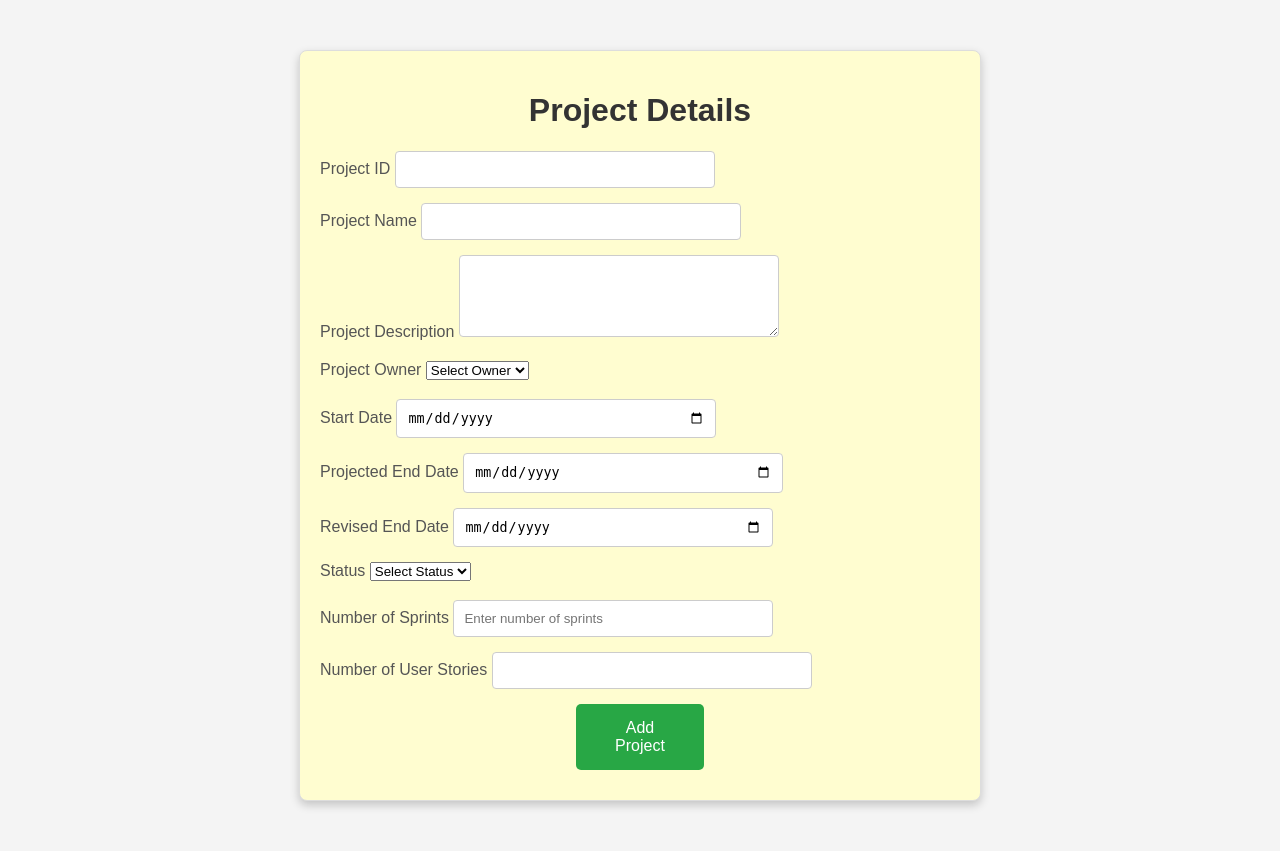
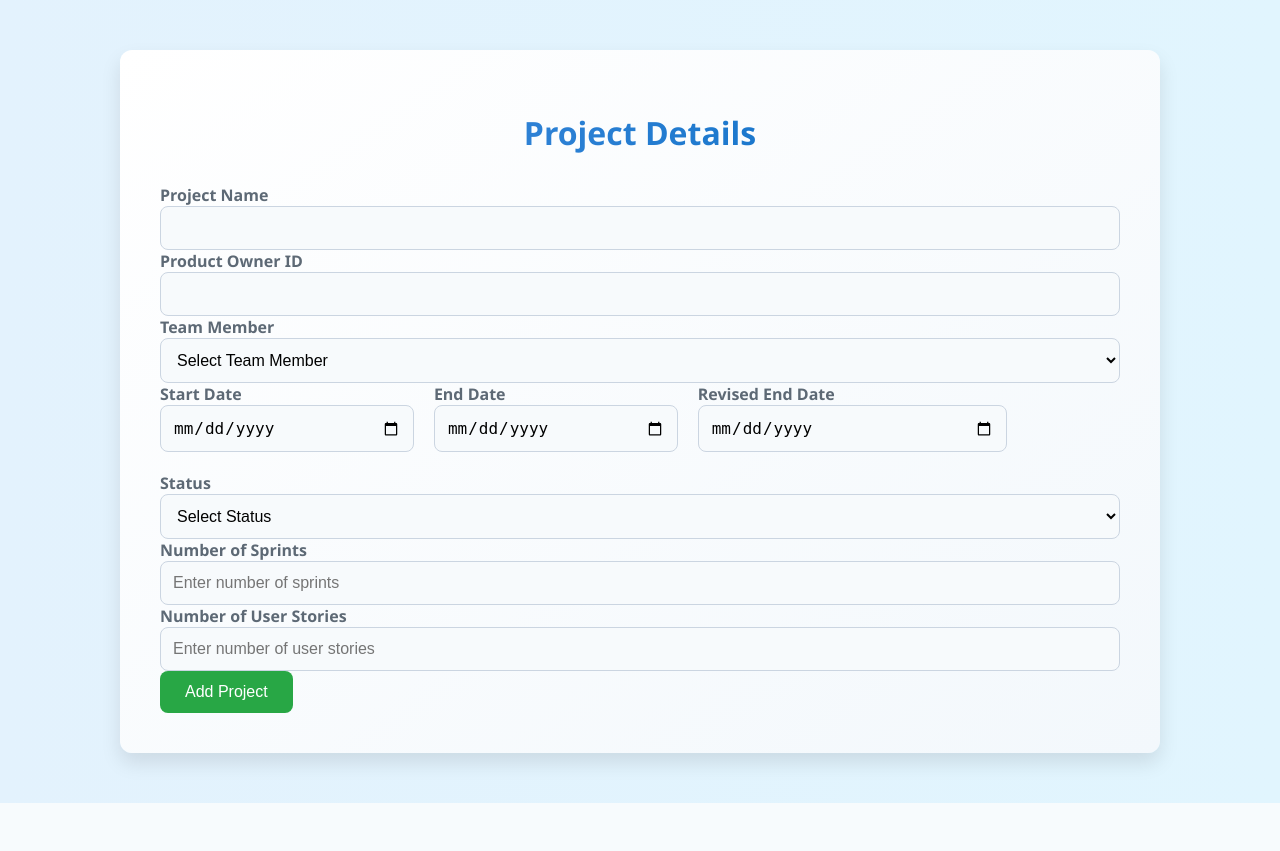
Before and after one commit to SAI-EASWAR/Team02, a Flask app: page /new_project in a window 1280 px wide. After the commit the page ends 803 px from the top, so only its background shows below. Run offline with Flask 3, Linux system fonts and the light colour scheme.

Commit message:
Initial commit

```diff
--- a/database/models.py
+++ b/database/models.py
@@ -4,14 +4,15 @@
 
 class Sprint(db.Model):
     __tablename__ = 'sprints'
-    sprint_id = db.Column(db.Integer, primary_key=True)
+    #sprint_id = db.Column(db.Integer, primary_key=True)
+    sprint_id = db.Column(db.Integer, primary_key=True, autoincrement=True)
     start_date = db.Column(db.Date, nullable=False)
     end_date = db.Column(db.Date, nullable=False)
     project_id = db.Column(db.Integer, db.ForeignKey('projects.project_id'), nullable=False)
 
 class UserStory(db.Model):
     __tablename__ = 'user_stories'
-    story_id = db.Column(db.Integer, primary_key=True)
+    story_id = db.Column(db.Integer, primary_key=True, autoincrement=True)
     title = db.Column(db.String(200), nullable=False)
     efforts = db.Column(db.Integer, nullable=True)
     project_id = db.Column(db.Integer, db.ForeignKey('projects.project_id'), nullable=False)
--- a/templates/form.html
+++ b/templates/form.html
@@ -6,81 +6,120 @@
     <title>Project Details Form</title>
     <style>
         body {
-            font-family: Arial, sans-serif;
-            background-color: #f4f4f4;
+            background: linear-gradient(to right, #e3f2fd, #e1f5fe);
+            font-family: 'Segoe UI', Tahoma, Geneva, Verdana, sans-serif;
             margin: 0;
             padding: 0;
         }
 
+        /* Form Container */
         .form-container {
-            width: 50%;
+            width: 75%;
             margin: 50px auto;
-            background-color: #fffdd0; /* Cream color */
+            background: linear-gradient(145deg, #ffffff, #f3f8fc);
+            border-radius: 12px;
+            padding: 40px;
+            box-shadow: 0 10px 20px rgba(0, 0, 0, 0.1);
+        }
+
+        /* Form Header */
+        h1 {
+            background: linear-gradient(90deg, #4a90e2, #0069c0);
+            -webkit-background-clip: text;
+            -webkit-text-fill-color: transparent;
+            font-size: 2rem;
+            margin-bottom: 30px;
+            text-align: center;
+            font-weight: 700;
+        }
+
+        /* Labels */
+        label {
+            color: #5d6975;
+            font-weight: bold;
+            font-size: 1rem;
+        }
+
+        /* Input Fields */
+        input[type="text"], input[type="date"], input[type="number"], select, textarea {
+            border: 1px solid #cbd5e1;
+            border-radius: 8px;
+            padding: 12px;
+            width: 100%;
+            box-sizing: border-box;
+            font-size: 1rem;
+            background-color: #f7fafc;
+            transition: all 0.3s ease;
+        }
+
+        /* Input Fields Focus */
+        input[type="text"]:focus, input[type="date"]:focus, select:focus, textarea:focus {
+            border-color: #4a90e2;
+            background-color: #ffffff;
+            box-shadow: 0 0 8px rgba(74, 144, 226, 0.6);
+            outline: none;
+        }
+
+        /* Dynamic Section Background */
+        .sprint-fields > div, .user-story-fields > div {
+            background-color: #eef5fc;
+            border: 1px solid #d4e5f4;
             padding: 20px;
             border-radius: 8px;
-            box-shadow: 0 4px 10px rgba(0, 0, 0, 0.2); /* Add shadow for the box effect */
-            border: 1px solid #ddd; /* Optional border for clarity */
+            margin-bottom: 16px;
+            box-shadow: 0 2px 5px rgba(0, 0, 0, 0.05);
         }
 
-        h1 {
-            text-align: center;
-            color: #333;
+        /* Buttons */
+        button {
+            font-size: 1rem;
+            border-radius: 8px;
+            padding: 12px 25px;
+            cursor: pointer;
+            border: none;
+            transition: all 0.3s ease;
         }
 
-        .form-group {
-            margin-bottom: 15px;
+        button.save {
+            background-color: #28a745;
+            color: white;
         }
 
-        label {
-            display: inline-block;
-            margin-bottom: 5px;
-            color: #555;
+        button.save:hover {
+            background-color: #218838;
         }
 
-        input[type="text"],
-        input[type="number"],
-        input[type="date"],
-        textarea {
-            width: 50%;
-            padding: 10px;
-            border: 1px solid #ccc;
-            border-radius: 4px;
-            box-sizing: border-box;
+        button.cancel {
+            background-color: #dc3545;
+            color: white;
         }
 
-        textarea {
-            resize: vertical;
+        button.cancel:hover {
+            background-color: #c82333;
         }
 
-        button {
-            display: block;
-            margin: 10px auto;
-            padding: 15px 25px; /* Increased padding for a larger button */
-            background-color: #28a745;
+        button.add {
+            background-color: #007bff;
             color: white;
-            border: none;
-            border-radius: 5px;
-            cursor: pointer;
-            width: 20%; /* Increased width for a larger button */
-            font-size: 16px; /* Increased font size for better visibility */
         }
 
-        button:hover {
-            background-color: #4cae4c;
+        button.add:hover {
+            background-color: #0056b3;
         }
 
+        /* Flexbox Layout for Sprint and User Story Fields */
         .sprint-dropdown, .user-story-fields {
             display: flex;
-            align-items: center;
-            margin-bottom: 10px;
+            flex-wrap: wrap;
+            gap: 20px;
         }
 
-        .sprint-dropdown label, .user-story-fields label {
-            margin-right: 10px;
-        }
-
-        .sprint-dropdown input, .user-story-fields input {
-            margin-right: 20px;
+        /* Form Row Layout */
+        .form-row {
+            display: flex;
+            gap: 20px;
+            margin-bottom: 20px;
+            flex-wrap: wrap;
         }
     </style>
 </head>
@@ -89,37 +128,40 @@
     <h1>Project Details</h1>
     <form action="/create_project" method="POST">
         <div class="form-group">
-            <label for="project_id">Project ID</label>
-            <input type="text" id="project_id" name="project_id" required>
-        </div>
-        <div class="form-group">
             <label for="project_name">Project Name</label>
             <input type="text" id="project_name" name="project_name" required>
         </div>
+
         <div class="form-group">
-            <label for="project_description">Project Description</label>
-            <textarea id="project_description" name="project_description" rows="4" required></textarea>
+            <label for="product_owner_id">Product Owner ID</label>
+            <input type="text" id="product_owner_id" name="product_owner_id" required>
         </div>
+
         <div class="form-group">
-            <label for="project_owner">Project Owner</label>
-            <select id="project_owner" name="project_owner" required>
-                <option value="">Select Owner</option>
-                <option value="Owner1">Owner1</option>
-                <option value="Owner2">Owner2</option>
+            <label for="team_member">Team Member</label>
+            <select id="team_member" name="team_member" required>
+                <option value="">Select Team Member</option>
+                {% for member in team_members %}
+                <option value="{{ member.id }}">{{ member.name }} ({{ member.profession }})</option>
+                {% endfor %}
             </select>
         </div>
+
+        <div class="form-row">
             <div class="form-group">
                 <label for="start_date">Start Date</label>
                 <input type="date" id="start_date" name="start_date" required>
             </div>
             <div class="form-group">
-            <label for="end_date">Projected End Date</label>
+                <label for="end_date">End Date</label>
                 <input type="date" id="end_date" name="end_date" required>
             </div>
             <div class="form-group">
                 <label for="revised_end_date">Revised End Date</label>
                 <input type="date" id="revised_end_date" name="revised_end_date">
             </div>
+        </div>
+
         <div class="form-group">
             <label for="status">Status</label>
             <select id="status" name="status" required>
@@ -129,17 +171,20 @@
                 <option value="Completed">Completed</option>
             </select>
         </div>
+
         <div class="form-group">
             <label for="sprintCount">Number of Sprints</label>
-            <input type="number" id="sprintCount" name="sprintCount" placeholder="Enter number of sprints" min="1">
+            <input type="number" id="sprintCount" name="sprintCount" placeholder="Enter number of sprints" min="1" oninput="generateSprintFields()">
             <div id="sprintFields" class="sprint-fields"></div>
         </div>
+
         <div class="form-group">
             <label for="user_stories">Number of User Stories</label>
-            <input type="number" id="user_stories" name="user_stories" required>
-            <div id="userStoryFields"></div>
+            <input type="number" id="user_stories" name="user_stories" placeholder="Enter number of user stories" min="1" oninput="generateUserStoryFields()">
+            <div id="userStoryFields" class="user-story-fields"></div>
         </div>
-        <button type="submit" class="btn-submit">Add Project</button>
+
+        <button type="submit" class="save">Add Project</button>
     </form>
 </div>
 
@@ -152,34 +197,28 @@
             for (let i = 1; i <= sprintCount; i++) {
                 const sprintDiv = document.createElement('div');
                 sprintDiv.className = 'sprint-dropdown';
+                sprintDiv.id = `sprint_${i}`;
 
-            const sprintIdLabel = document.createElement('label');
-            sprintIdLabel.textContent = `Sprint ${i} ID: `;
-            sprintDiv.appendChild(sprintIdLabel);
-
-            const sprintIdInput = document.createElement('input');
-            sprintIdInput.type = 'text';
-            sprintIdInput.name = `sprint_${i}_id`;
-            sprintDiv.appendChild(sprintIdInput);
-
-            const startDateLabel = document.createElement('label');
-            startDateLabel.textContent = `Start Date: `;
-            sprintDiv.appendChild(startDateLabel);
-
-            const startDateInput = document.createElement('input');
-            startDateInput.type = 'date';
-            startDateInput.name = `sprint_${i}_start_date`;
-            sprintDiv.appendChild(startDateInput);
-
-            const endDateLabel = document.createElement('label');
-            endDateLabel.textContent = `End Date: `;
-            sprintDiv.appendChild(endDateLabel);
-
-            const endDateInput = document.createElement('input');
-            endDateInput.type = 'date';
-            endDateInput.name = `sprint_${i}_end_date`;
-            sprintDiv.appendChild(endDateInput);
-
+                sprintDiv.innerHTML = `
+                    <p><strong>Sprint ${i}</strong></p>
+                    <div style="flex: 1;">
+                        <label>Start Date:</label>
+                        <input type="date" name="sprint_${i}_start_date" required>
+                    </div>
+                    <div style="flex: 1;">
+                        <label>End Date:</label>
+                        <input type="date" name="sprint_${i}_end_date" required>
+                    </div>
+                    <div style="flex: 1;">
+                        <label>Sprint Status:</label>
+                        <select name="sprint_${i}_status" required>
+                            <option value="">Select Status</option>
+                            <option value="Completed">Completed</option>
+                            <option value="Pending">Pending</option>
+                            <option value="Ongoing">Ongoing</option>
+                        </select>
+                    </div>
+                `;
                 sprintFieldsContainer.appendChild(sprintDiv);
             }
         }
@@ -193,39 +232,45 @@
                 const storyDiv = document.createElement('div');
                 storyDiv.className = 'user-story-fields';
 
-            const storyIdLabel = document.createElement('label');
-            storyIdLabel.textContent = `Story ${i} ID: `;
-            storyDiv.appendChild(storyIdLabel);
-
-            const storyIdInput = document.createElement('input');
-            storyIdInput.type = 'text';
-            storyIdInput.name = `story_${i}_id`;
-            storyDiv.appendChild(storyIdInput);
-
-            const storyLabel = document.createElement('label');
-            storyLabel.textContent = `Title: `;
-            storyDiv.appendChild(storyLabel);
-
-            const storyInput = document.createElement('input');
-            storyInput.type = 'text';
-            storyInput.name = `story_${i}_title`;
-            storyDiv.appendChild(storyInput);
-
-            const effortsLabel = document.createElement('label');
-            effortsLabel.textContent = `Efforts: `;
-            storyDiv.appendChild(effortsLabel);
-
-            const effortsInput = document.createElement('input');
-            effortsInput.type = 'text';
-            effortsInput.name = `story_${i}_efforts`;
-            storyDiv.appendChild(effortsInput);
-
+                storyDiv.innerHTML = `
+                    <div class="user-story-number"><strong>User Story ${i}</strong></div>
+                    <div class="user-story-content">
+                        <div>
+                            <label>Title:</label>
+                            <input type="text" name="story_${i}_title" required>
+                        </div>
+                        <div>
+                            <label>MoSCoW:</label>
+                            <select name="story_${i}_moscow" required>
+                                <option value="">Select</option>
+                                <option value="Must">Must</option>
+                                <option value="Should">Should</option>
+                                <option value="Could">Could</option>
+                                <option value="Won't">Won't</option>
+                            </select>
+                        </div>
+                        <div>
+                            <label>Assignee:</label>
+                            <input type="text" name="story_${i}_assignee" required>
+                        </div>
+                        <div>
+                            <label>Status:</label>
+                            <select name="story_${i}_status" required>
+                                <option value="">Select</option>
+                                <option value="To Do">To Do</option>
+                                <option value="In Progress">In Progress</option>
+                                <option value="Done">Done</option>
+                            </select>
+                        </div>
+                        <div>
+                            <label>Story Points:</label>
+                            <input type="number" name="story_${i}_points" required>
+                        </div>
+                    </div>
+                `;
                 userStoryFieldsContainer.appendChild(storyDiv);
             }
         }
-
-    document.getElementById('sprintCount').addEventListener('input', generateSprintFields);
-    document.getElementById('user_stories').addEventListener('input', generateUserStoryFields);
     </script>
 </body>
 </html>
```
Also changed, not shown: instance/projects.db. Lines whose indentation alone changed are shown as unchanged.
